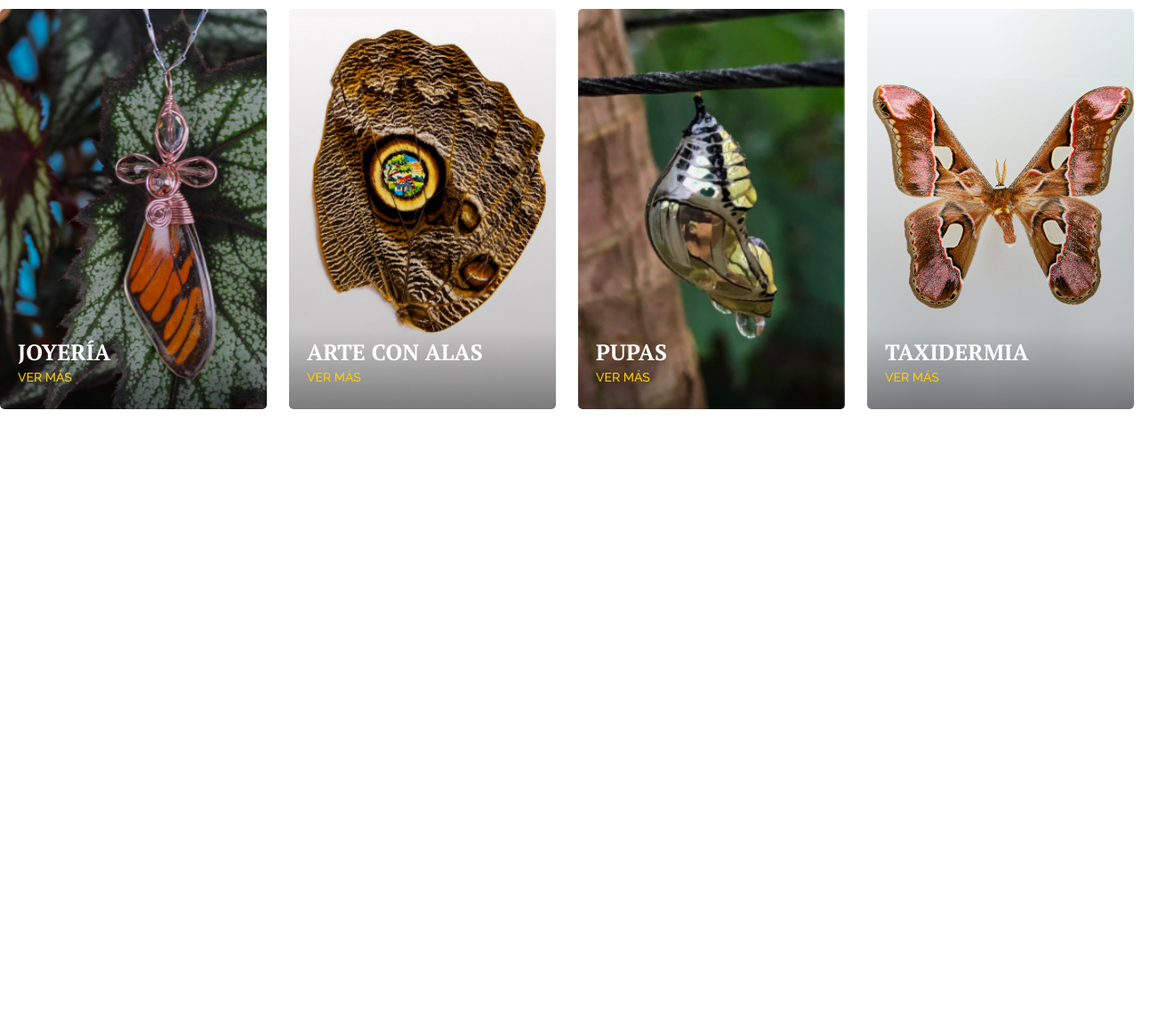
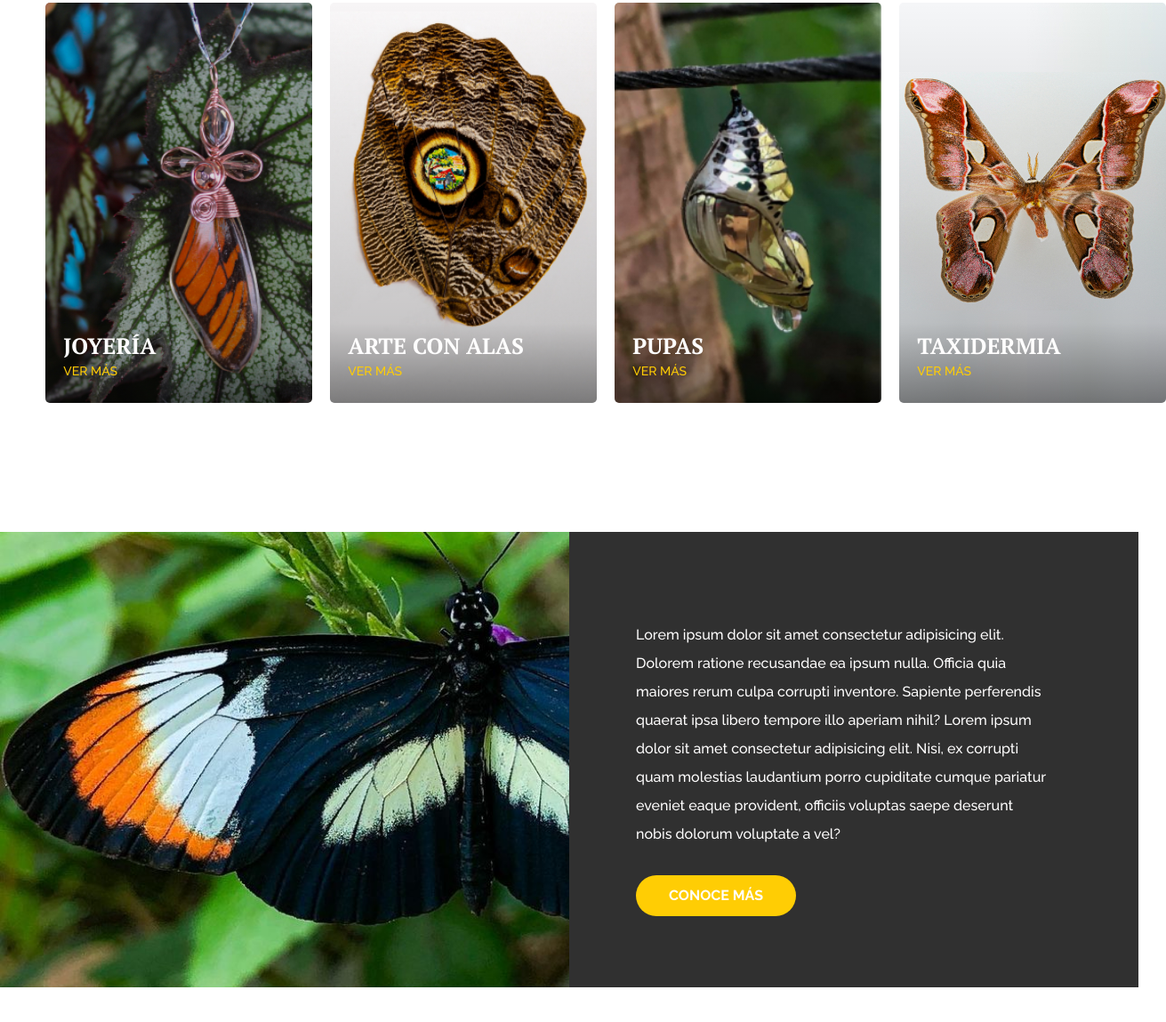
Before and after one commit to KevinJSS/ButterfliesCR, a plain HTML site: page index.html in a window 1280 px wide. Shown: the part 1616-2765 px from the top of the page at 89% size, 1311 px wide, since content can reach past the window. Before the commit the page ends 2121 px from the top, so only its background shows below. Drawn offline with Linux system fonts and the light colour scheme.

Commit message:
Correciones generales

```diff
--- a/assets/css/styles.css
+++ b/assets/css/styles.css
@@ -93,6 +93,10 @@ a {
     text-decoration: none;
 }
 
+p {
+    font-weight: 500;
+}
+
 img {
     max-width: 100%;
     display: block;
@@ -114,11 +118,12 @@ button {
     text-align: center;
     text-decoration: none;
     border: none;
-    transition: background-color .3s ease-in-out;
-    -webkit-transition: background-color .3s ease-in-out;
-    -moz-transition: background-color .3s ease-in-out;
-    -ms-transition: background-color .3s ease-in-out;
-    -o-transition: background-color .3s ease-in-out;
+
+    transition: background-color .2s ease-in-out;
+    -webkit-transition: background-color .2s ease-in-out;
+    -moz-transition: background-color .2s ease-in-out;
+    -ms-transition: background-color .2s ease-in-out;
+    -o-transition: background-color .2s ease-in-out;
 
     border-radius: var(--border-radius-xl);
     -webkit-border-radius: var(--border-radius-xl);
@@ -366,7 +371,7 @@ button {
 }
 
 .productos__titulo {
-    text-align: center;
+    text-transform: capitalize;
 }
 
 .productos__grid {
@@ -421,6 +426,7 @@ button {
     -o-border-radius: var(--border-radius-m);
 }
 
+@media (min-width: 1200px) {
     .producto:hover {
         transform: scale(1.1) rotate(-0.5deg);
         -webkit-transform: scale(1.1) rotate(-0.5deg);
@@ -428,6 +434,7 @@ button {
         -ms-transform: scale(1.1) rotate(-0.5deg);
         -o-transform: scale(1.1) rotate(-0.5deg);
         box-shadow: rgba(255, 255, 255, 0.1) 0px 1px 1px 0px inset, rgba(50, 50, 93, 0.25) 0px 50px 100px -20px, rgba(0, 0, 0, 0.3) 0px 30px 60px -30px;
+    }
 }
 
 .producto:nth-child(1) {
@@ -488,3 +495,58 @@ button {
 .producto__link:hover {
     color: var(--primario-hover);
 }
+
+/* BARRA-PRODUCTO */
+.barra-producto {
+    display: flex;
+    align-items: center;
+
+    margin-top: var(--espaciado-m);
+    background-image: linear-gradient(to bottom, transparent 50%, var(--gris-oscuro) 0%), url('../images/Product-Divider/HeliconiusCydnoGalanthus.jpg');
+    background-position: center, top center;
+    background-repeat: repeat, no-repeat;
+    background-size: 100%, 80rem;
+}
+
+@media (min-width: 768px) {
+    .barra-producto {
+        margin: var(--espaciado-l) 0;
+        background-image: linear-gradient(to right, transparent 50%, var(--gris-oscuro) 0%), url('../images/Product-Divider/HeliconiusCydnoGalanthus.jpg');
+        background-position: center, left;
+        background-repeat: repeat, no-repeat;
+        background-size: 100%, 110rem;
+    }
+}
+
+.barra-producto__grid {
+    display: grid;
+    grid-template-rows: repeat(2, 1fr);
+}
+
+@media (min-width: 768px) {
+    .barra-producto__grid {
+        grid-template-rows: unset;
+        grid-template-columns: repeat(2, 1fr);
+        gap: 5rem;
+    }
+}
+
+.barra-producto__contenido {
+    grid-row: 2 / 3;
+    padding: 5rem 5rem 8rem;
+
+    display: flex;
+    flex-direction: column;
+    gap: 3rem;
+}
+
+@media (min-width: 768px) {
+    .barra-producto__contenido {
+        grid-column: 2 / 3;
+    }
+}
+
+.barra-producto__texto {
+    color: var(--blanco);
+    font-size: 1.6rem;
+}
--- a/index.html
+++ b/index.html
@@ -50,8 +50,9 @@
         </section>
 
         <section class="productos">
-            <h1 class="productos__titulo">Nuestros productos</h1>
-            <div class="contenedor productos__grid">
+            <div class="contenedor">
+                <h2 class="productos__titulo">Nuestros productos</h2>
+                <div class="productos__grid">
                     <div class="producto">
                         <a href="#" class="producto__contenido">
                             <strong class="producto__titulo">Joyería</strong>
@@ -80,6 +81,16 @@
                         </a>
                     </div>
                 </div>
+            </div>
+        </section>
+
+        <section class="barra-producto">
+            <div class="contenedor barra-producto__grid">
+                <div class="barra-producto__contenido">
+                    <p class="barra-producto__texto">Lorem ipsum dolor sit amet consectetur adipisicing elit. Dolorem ratione recusandae ea ipsum nulla. Officia quia maiores rerum culpa corrupti inventore. Sapiente perferendis quaerat ipsa libero tempore illo aperiam nihil? Lorem ipsum dolor sit amet consectetur adipisicing elit. Nisi, ex corrupti quam molestias laudantium porro cupiditate cumque pariatur eveniet eaque provident, officiis voluptas saepe deserunt nobis dolorum voluptate a vel?</p>
+                    <a href="#" class="boton boton--primario">Conoce más</a>
+                </div>
+            </div>
         </section>
     </div>
 </body>
```
Also changed, not shown: assets/images/Product-Divider/HeliconiusCydnoGalanthus.jpg (renamed from assets/images/Product-Divider/1. Heliconius cydno galanthus.jpg). Lines whose indentation alone changed are shown as unchanged.
